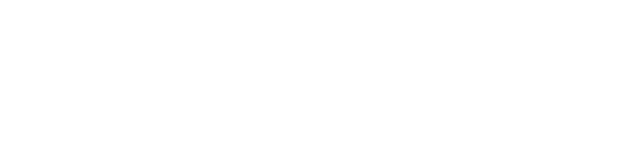
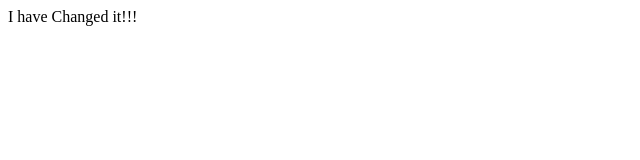
Before and after one commit to atharva2001/Assess1, a plain HTML site: page index.html in a window 1280 px wide. Shown: the whole page, without its empty margins (0-640 px from the left). Drawn offline with Linux system fonts and the light colour scheme.

Commit message:
some changes

```diff
--- a/index.html
+++ b/index.html
@@ -2,5 +2,6 @@
   <head>
   </head>
   <body>
+  I have Changed it!!!
   </body>
  </html>
```
